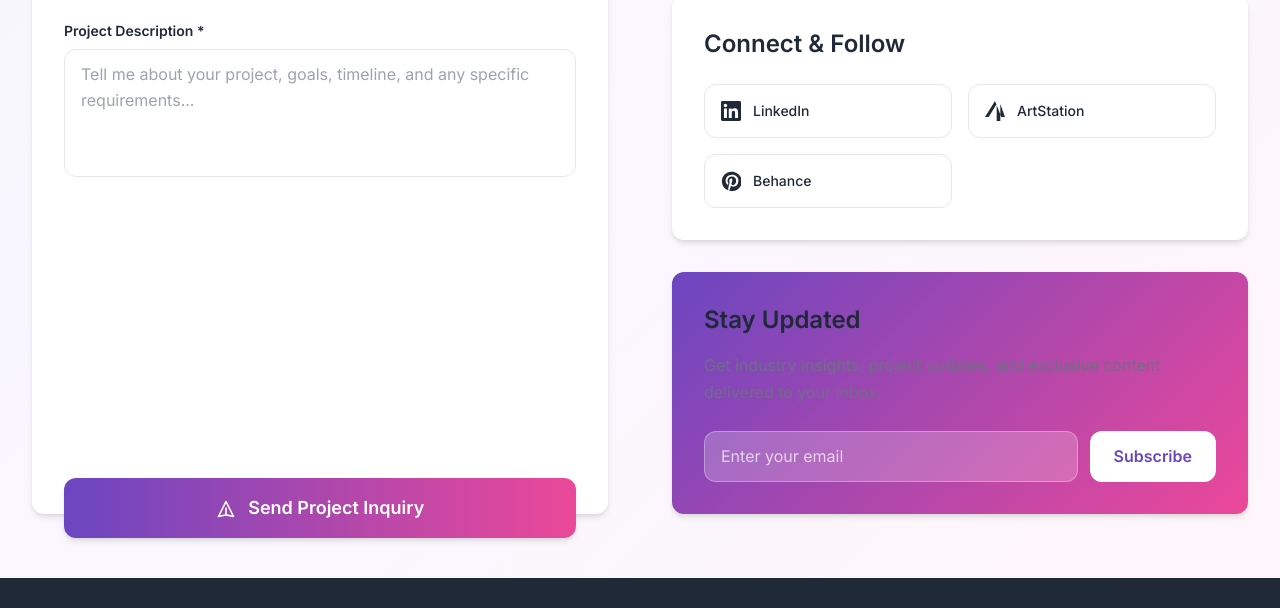
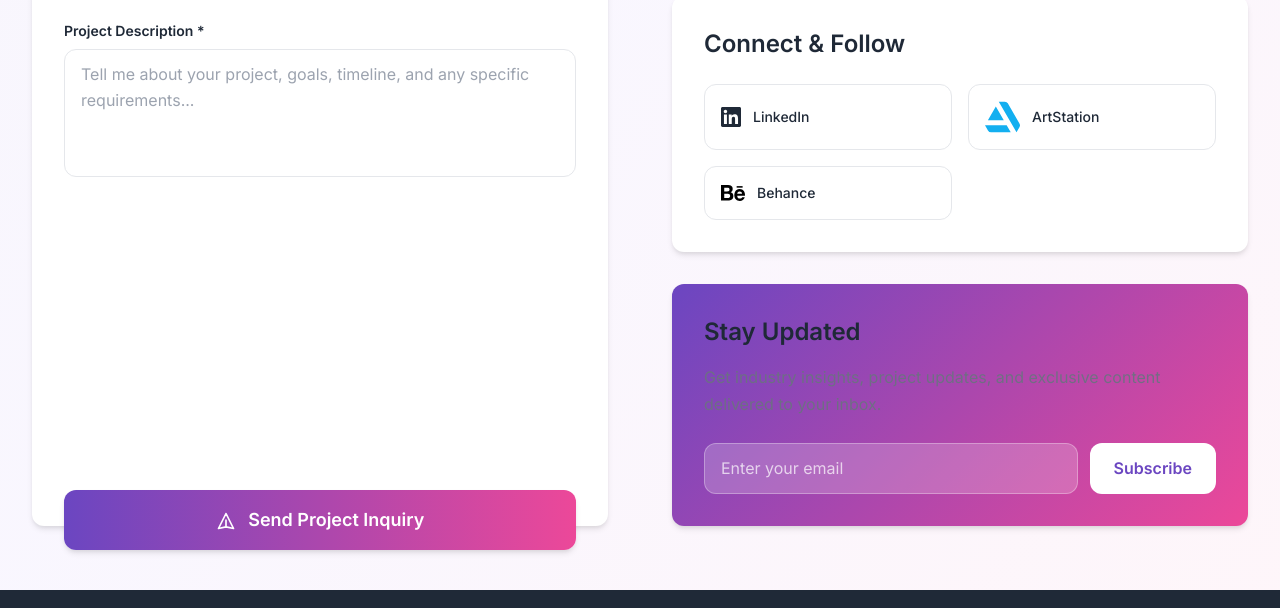
Before and after one commit to Rajneeshkumartech/Abhishek_Portfolio_3d_Atrist, a plain HTML site: page index.html in a window 1280 px wide. Shown: the part 6756-7364 px from the top of the page. Drawn offline with Linux system fonts and the light colour scheme.

Commit message:
change icons

```diff
--- a/index.html
+++ b/index.html
@@ -943,15 +943,21 @@
                                 <span class="font-medium text-sm"  >LinkedIn</span>
                             </a>
                            <a href="https://xtrenmarlen.artstation.com/" target='_blank' class="flex items-center space-x-3 p-4 border border-border rounded-lg hover:bg-primary hover:text-white hover:border-primary transition-all duration-300 group" >
-    <svg class="w-5 h-5" fill="currentColor" viewBox="0 0 24 24" >
+    <!-- <svg class="w-5 h-5" fill="currentColor" viewBox="0 0 24 24" >
         <path d="M12 0L0 19.2H4.4L14 3.7V24H18.4V3.7L24 19.2h-4.4L12 0z"></path>
-    </svg>
+    </svg> -->
+
+    <svg xmlns='http://www.w3.org/2000/svg' width='35' height='32' fill='none' viewBox='0 0 35 32'>
+    <path fill='#13AFF0' fill-rule='evenodd' d='M35 24.354c0-.704-.208-1.36-.565-1.91L22.937 2.525A3.54 3.54 0 0 0 19.813.652h-6.077l17.76 30.666 2.8-4.833c.553-.925.704-1.334.704-2.131m-35-.037 2.956 5.093h.001a3.54 3.54 0 0 0 3.157 1.938h19.624l-4.072-7.03zM10.832 5.621l7.938 13.701H2.893z' clip-rule='evenodd'/>
+</svg>
     <span class="font-medium text-sm" >ArtStation</span>
 </a>
                             <a href="https://www.behance.net/abhishechoudha140" target="_blank" class="flex items-center space-x-3 p-4 border border-border rounded-lg hover:bg-primary hover:text-white hover:border-primary transition-all duration-300 group"  >
-                                <svg class="w-5 h-5" fill="currentColor" viewBox="0 0 24 24"  >
-                                    <path d="M12.5.75C6.146.75 1 5.896 1 12.25c0 5.089 3.292 9.387 7.863 10.956-.11-.949-.199-2.403.041-3.439.219-.937 1.406-5.957 1.406-5.957s-.359-.72-.359-1.781c0-1.663.967-2.911 2.168-2.911 1.024 0 1.518.769 1.518 1.688 0 1.029-.653 2.567-.992 3.992-.285 1.193.6 2.165 1.775 2.165 2.128 0 3.768-2.245 3.768-5.487 0-2.861-2.063-4.869-5.008-4.869-3.41 0-5.409 2.562-5.409 5.199 0 1.033.394 2.143.889 2.741.097.118.112.221.085.345-.09.375-.293 1.199-.334 1.363-.053.225-.172.271-.402.165-1.495-.69-2.433-2.878-2.433-4.646 0-3.776 2.748-7.252 7.92-7.252 4.158 0 7.392 2.967 7.392 6.923 0 4.135-2.607 7.462-6.233 7.462-1.214 0-2.357-.629-2.75-1.378l-.748 2.853c-.271 1.043-1.002 2.35-1.492 3.146 1.124.347 2.317.544 3.571.544 6.624 0 11.99-5.367 11.99-11.988C24.49 5.896 19.344.75 12.99.75z"></path>
-                                </svg>
+                              <svg xmlns="http://www.w3.org/2000/svg" viewBox="55 103 24.247 15.985" width="24" height="16">
+    <path fill="#000" d="M7.017,0A8.12,8.12,0,0,1,8.965.2,4.348,4.348,0,0,1,10.47.844a2.97,2.97,0,0,1,.967,1.194,4.51,4.51,0,0,1,.345,1.849,3.548,3.548,0,0,1-.511,1.98,3.76,3.76,0,0,1-1.519,1.3A3.627,3.627,0,0,1,11.8,8.619a4.516,4.516,0,0,1,.677,2.519,4.652,4.652,0,0,1-.428,2.053,4,4,0,0,1-1.174,1.427,5.18,5.18,0,0,1-1.7.815,7.238,7.238,0,0,1-1.948.262H0V0ZM6.6,6.348a2.275,2.275,0,0,0,1.437-.437,1.709,1.709,0,0,0,.566-1.427,1.928,1.928,0,0,0-.18-.9,1.306,1.306,0,0,0-.5-.539,1.875,1.875,0,0,0-.718-.277,4.038,4.038,0,0,0-.843-.073H3.274V6.362H6.6Zm.18,6.682a3.847,3.847,0,0,0,.925-.1,2.22,2.22,0,0,0,.774-.335,1.663,1.663,0,0,0,.539-.626,2.218,2.218,0,0,0,.193-1.019,2.1,2.1,0,0,0-.649-1.732,2.639,2.639,0,0,0-1.713-.51H3.274V13.03Z" transform="translate(55 103)"/>
+    <path fill="#000" d="M101,36.468a2.585,2.585,0,0,0,1.92.684,2.528,2.528,0,0,0,1.547-.48,1.978,1.978,0,0,0,.787-1h2.611a5.142,5.142,0,0,1-1.92,2.926,5.339,5.339,0,0,1-3.122.888,5.9,5.9,0,0,1-2.307-.437,4.927,4.927,0,0,1-1.74-1.223,5.705,5.705,0,0,1-1.091-1.893,7.123,7.123,0,0,1-.387-2.417,6.989,6.989,0,0,1,.4-2.373,5.354,5.354,0,0,1,5.139-3.64,4.921,4.921,0,0,1,2.4.568,5.038,5.038,0,0,1,1.685,1.5,6.262,6.262,0,0,1,.953,2.155,8.491,8.491,0,0,1,.207,2.533h-7.777A3.094,3.094,0,0,0,101,36.468Zm3.412-5.969a2.154,2.154,0,0,0-1.671-.626,2.36,2.36,0,0,0-1.174.262,2.514,2.514,0,0,0-.746.626,2.409,2.409,0,0,0-.4.8,3.316,3.316,0,0,0-.138.742H105.1A3.267,3.267,0,0,0,104.414,30.5Z" transform="translate(-28.86 79.504)"/>
+    <rect fill="#000" width="6.036" height="1.543" transform="translate(70.802 104.048)"/>
+</svg>
                                 <span class="font-medium text-sm"  >Behance</span>
                             </a>
 
```
